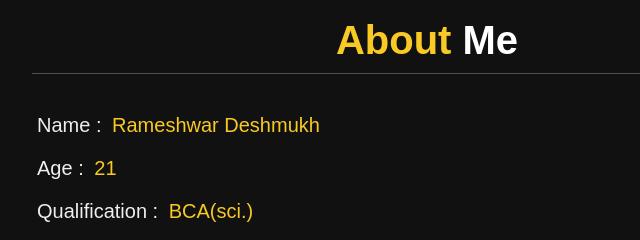
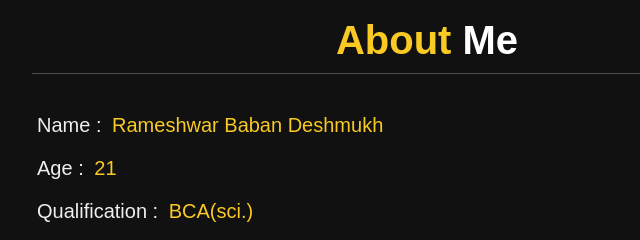
Before and after one commit to Ram-Deshmukh/Portfolio, a plain HTML site: page index.html in a window 1280 px wide. Shown: the part 802-1042 px from the top of the page, 388-1028 px from the left. Drawn offline with nearby package versions, Linux system fonts and the light colour scheme.

Commit message:
Update index.html

```diff
--- a/index.html
+++ b/index.html
@@ -116,7 +116,7 @@
                                                             <span>
                                                                       Name :
                                                             </span>
-                                                            Rameshwar Deshmukh
+                                                            Rameshwar Baban Deshmukh
                                                   </h3>
                                                   <h3>
                                                             <span> Age : </span>
```
